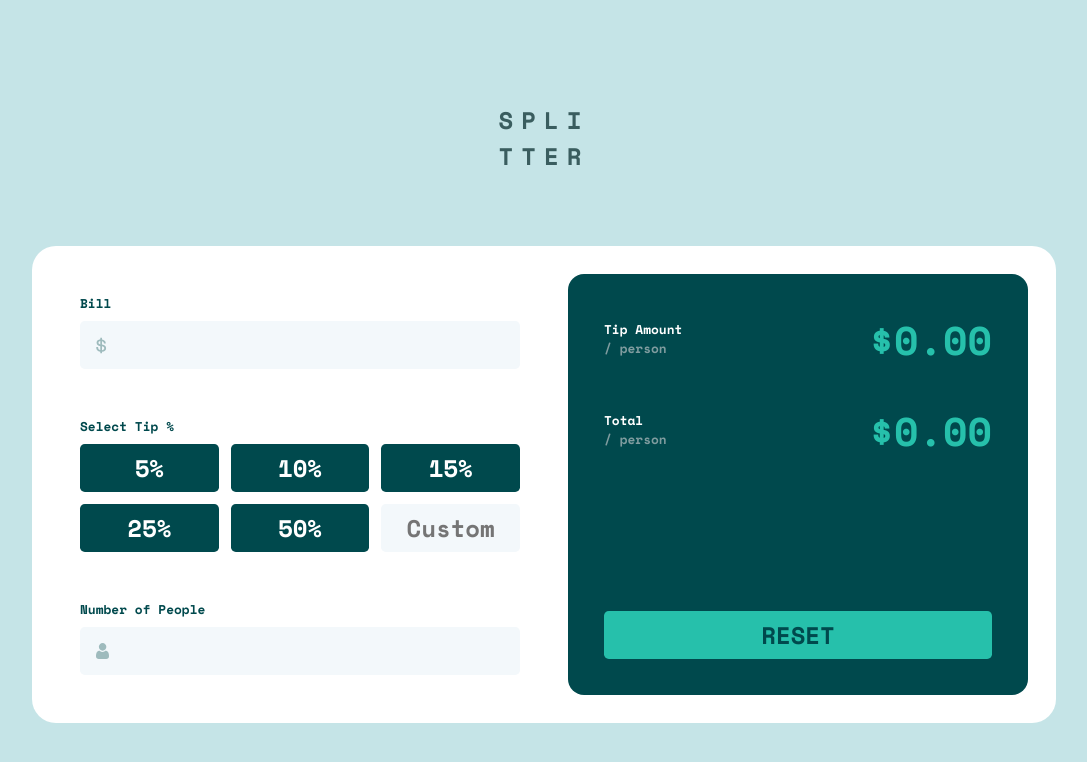
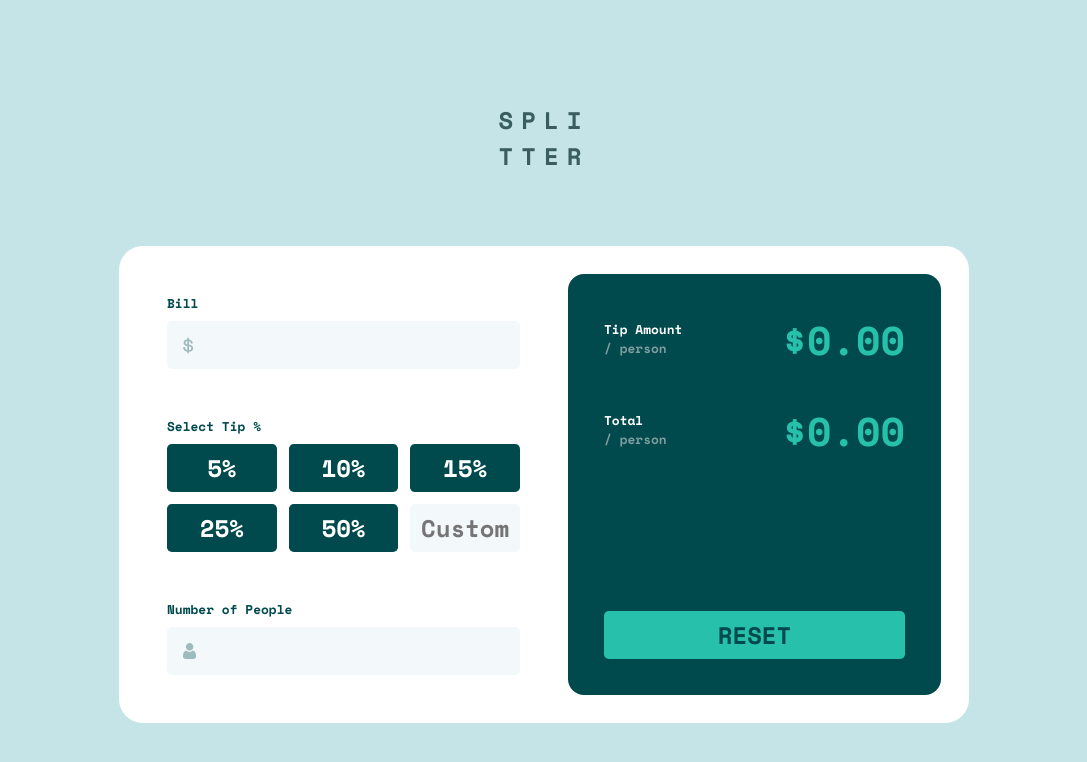
Before and after one commit to thecoderrob/fem-tip-calculator, a React (Create React App) app: page / in a window 1280 px wide. Shown: the top 762 px of the page, without its empty margins (96-1183 px from the left). Built offline with nearby package versions, Linux system fonts and the light colour scheme.

Commit message:
changed calculator-grid width on big screen

```diff
--- a/src/index.css
+++ b/src/index.css
@@ -246,7 +246,7 @@ input[type="number"]:placeholder-shown {
 
   .calculator-grid {
     grid-template-columns: 1fr 1fr;
-    width: 80%;
+    width: 850px;
   }
 
   .wrapper {
```
